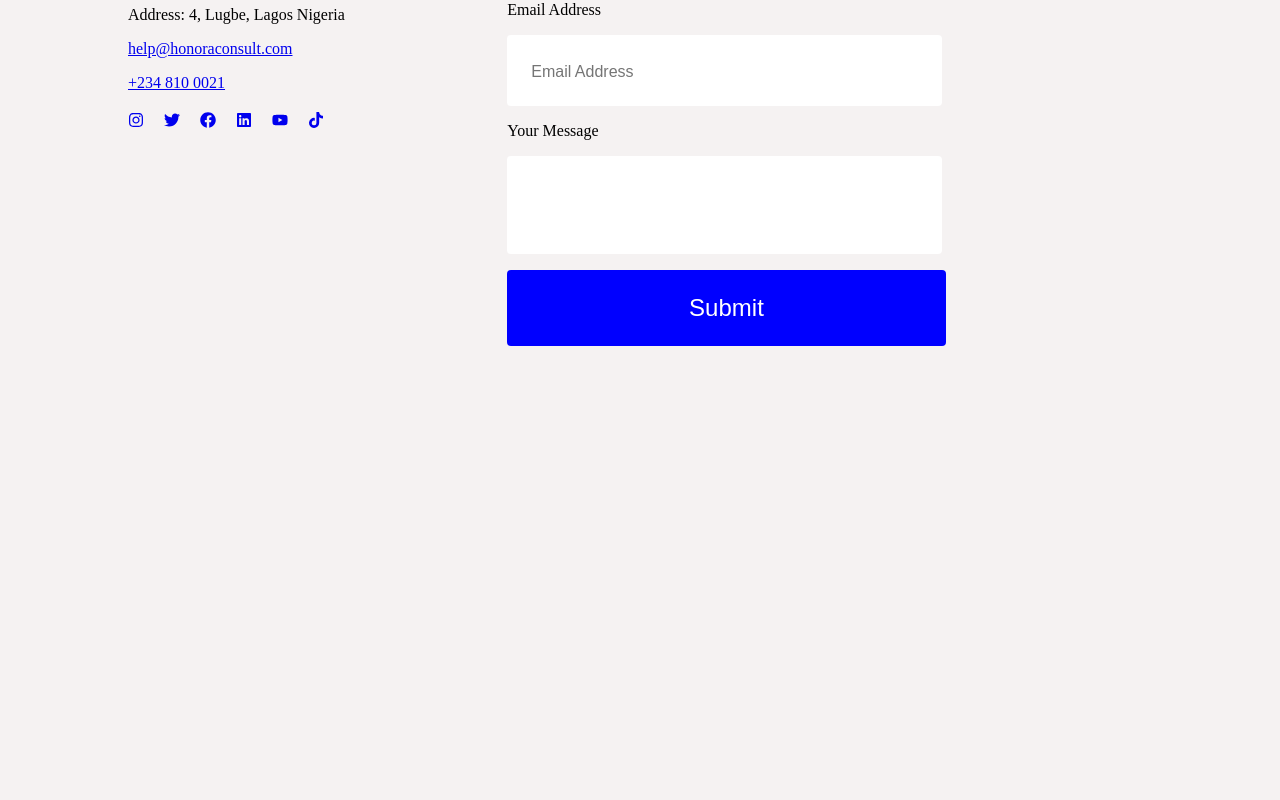
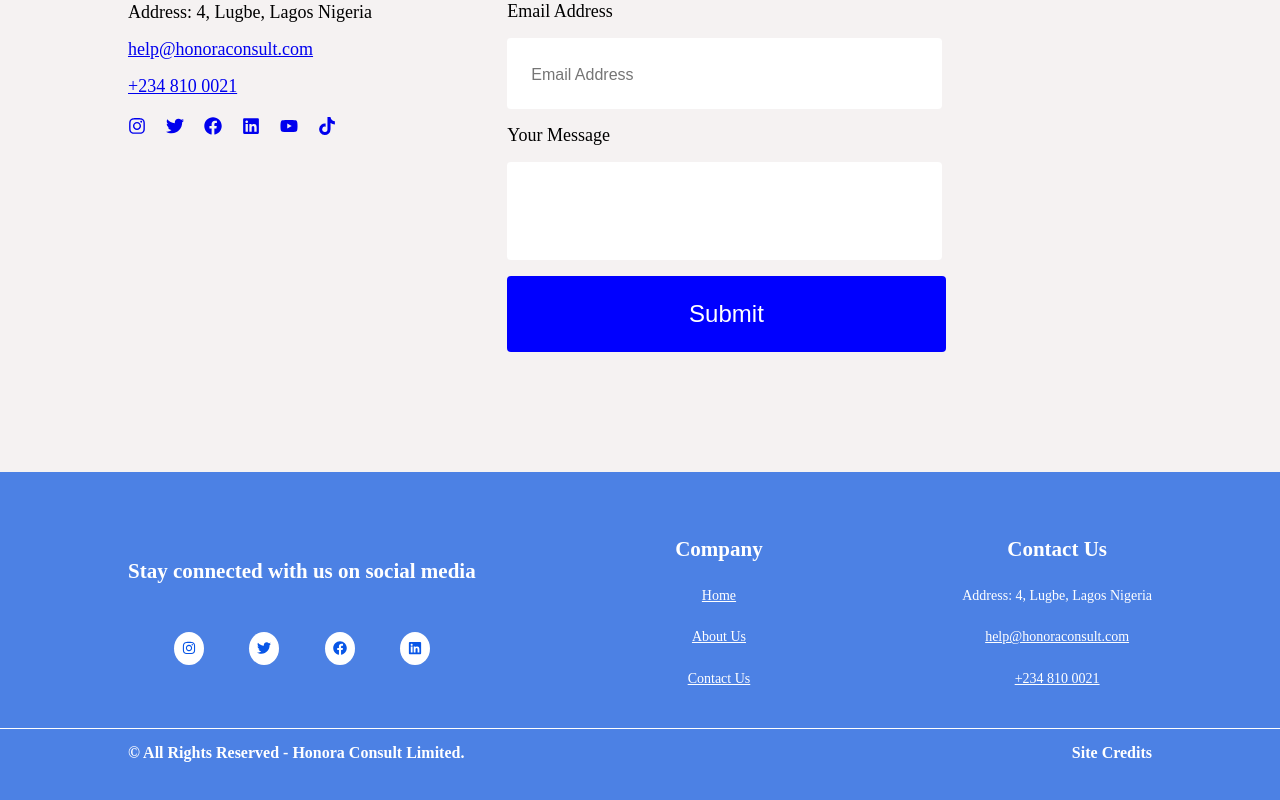
Before and after one commit to ejooremmanuel/honora, a React (Create React App) app: page /contact in a window 1280 px wide. Shown: the part 708-1508 px from the top of the page. Before the commit the page ends 1160 px from the top, so only its background shows below. Built offline with nearby package versions, Linux system fonts and the light colour scheme.

Commit message:
adding footer to pages

```diff
--- a/src/App.js
+++ b/src/App.js
@@ -6,6 +6,7 @@ import AboutComponent from "./components/AboutComponent";
 import Contact from "./pages/contact";
 import { Toaster } from "react-hot-toast";
 import Messages from "./pages/Messages";
+
 // import Chat from "./pages/showMessage";
 
 function App() {
@@ -21,7 +22,6 @@ function App() {
           {/* <Route exact path="/chat" element={<Chat />} /> */}
         </Routes>
         <Toaster />
-        {/* <Footer /> */}
       </Router>
     </div>
   );
--- a/src/components/Footer.js
+++ b/src/components/Footer.js
@@ -1,10 +1,55 @@
 import React from "react";
+import { FaLinkedin, FaInstagram, FaTwitter, FaFacebook } from "react-icons/fa";
+import { Link } from "react-router-dom";
 
 const Footer = () => {
   return (
-    <div className="footer">
-      <h3>&copy; Copyright 2022 | Honora Consult Limited</h3>
-    </div>
+    <footer className="footer">
+      <div className="company__details">
+        <div className="socialmediahandles">
+          <h2>Stay connected with us on social media</h2>
+          <div className="social__links">
+            <a href="https://instagram.com/honoraconsult">
+              <span>
+                <FaInstagram />
+              </span>
+            </a>
+            <a href="https://instagram.com/honoraconsult">
+              <span>
+                <FaTwitter />
+              </span>
+            </a>
+            <a href="https://instagram.com/honoraconsult">
+              <span>
+                <FaFacebook />
+              </span>
+            </a>
+            <a href="https://instagram.com/honoraconsult">
+              <span>
+                <FaLinkedin />
+              </span>
+            </a>
+          </div>
+        </div>
+        <div className="company__sitemap">
+          <h2>Company</h2>
+          <Link to="/">Home</Link>
+          <Link to="/about">About Us</Link>
+          <Link to="/contact">Contact Us</Link>
+        </div>
+        <div className="contact__details">
+          <h2>Contact Us</h2>
+          <span>Address: 4, Lugbe, Lagos Nigeria</span>
+          <a href="mailto://help@honoraconsult.com">help@honoraconsult.com</a>
+          <a href="tel://+2348142992539">+234 810 0021</a>
+        </div>
+      </div>
+      <div className="divider"></div>
+      <div className="site__credits">
+        <h3>&copy; All Rights Reserved - Honora Consult Limited.</h3>
+        <h3>Site Credits</h3>
+      </div>
+    </footer>
   );
 };
 
--- a/src/components/Service.js
+++ b/src/components/Service.js
@@ -1,5 +1,6 @@
 import React from "react";
 import { useParams } from "react-router-dom";
+import Footer from "./Footer";
 import Navbar from "./Navbar";
 import serviceData from "./servicesdata";
 
@@ -15,6 +16,7 @@ const ServiceComp = (props) => {
       <Navbar />
       {filteredService.map((service) => {
         return (
+          <>
             <div key={service.id} className="single__service">
               <div className="service__heading">
                 <h3>
@@ -25,6 +27,8 @@ const ServiceComp = (props) => {
 
               <p className="service__desc">{service.desc}</p>
             </div>
+            <Footer />
+          </>
         );
       })}
     </>
--- a/src/components/components.style.css
+++ b/src/components/components.style.css
@@ -107,17 +107,71 @@
 
 .footer {
   width: 100%;
-  height: 100px;
-  background: #fff;
-  color: rgb(76, 129, 228);
+  height: 250px;
+  color: #fff;
+  background: rgb(76, 129, 228);
   display: flex;
   align-items: center;
   font-size: 14px;
-  justify-content: center;
+  justify-content: space-between;
+  flex-direction: column;
   text-align: center;
+  padding: 40px 0px;
+}
+.footer a {
+  color: #fff;
 }
 .footer h3 {
   font-size: 16px;
+}
+
+.divider {
+  width: 100%;
+  border-top: 1px solid #fff;
+  margin: auto;
+}
+
+.company__details {
+  display: flex;
+  width: 80%;
+  justify-content: space-between;
+  height: 80%;
+}
+
+.site__credits {
+  display: flex;
+  justify-content: space-between;
+  width: 80%;
+}
+
+.company__sitemap,
+.contact__details,
+.socialmediahandles {
+  display: flex;
+  flex-direction: column;
+  justify-content: space-evenly;
+}
+
+.social__links {
+  display: flex;
+  justify-content: space-evenly;
+}
+.social__links a {
+  border-radius: 100%;
+  width: 30px;
+  height: 30px;
+  background: #fff;
+  color: rgb(8, 86, 231);
+  text-align: center;
+  display: flex;
+  justify-content: center;
+  justify-items: center;
+  align-items: center;
+  padding-top: 3px;
+}
+.social__links a:hover {
+  background: green;
+  color: #fff;
 }
 
 /* About Component */
--- a/src/index.css
+++ b/src/index.css
@@ -3,4 +3,5 @@ body {
   width: 100vw;
   height: 100vh;
   overflow-x: hidden;
+  font-size: large;
 }
--- a/src/pages/Homepage.js
+++ b/src/pages/Homepage.js
@@ -1,6 +1,7 @@
 import React from "react";
 import { Link } from "react-router-dom";
 import Counter from "../components/Counter";
+import Footer from "../components/Footer";
 import Navbar from "../components/Navbar";
 import About from "./About";
 import "./pages.style.css";
@@ -20,6 +21,7 @@ const Homepage = () => {
       <div className="counter__clients">
         <Counter />
       </div>
+      <Footer />
     </div>
   );
 };
--- a/src/pages/contact.js
+++ b/src/pages/contact.js
@@ -11,6 +11,7 @@ import {
 } from "react-icons/fa";
 import { submitData } from "../services/services";
 import toast from "react-hot-toast";
+import Footer from "../components/Footer";
 const Contact = () => {
   const [name, setFullName] = useState("");
   const [email, setEmail] = useState("");
@@ -129,6 +130,7 @@ const Contact = () => {
           {loading ? <button>Submitting...</button> : <button>Submit</button>}
         </form>
       </div>
+      <Footer />
     </>
   );
 };
```
Lines whose indentation alone changed are shown as unchanged.
